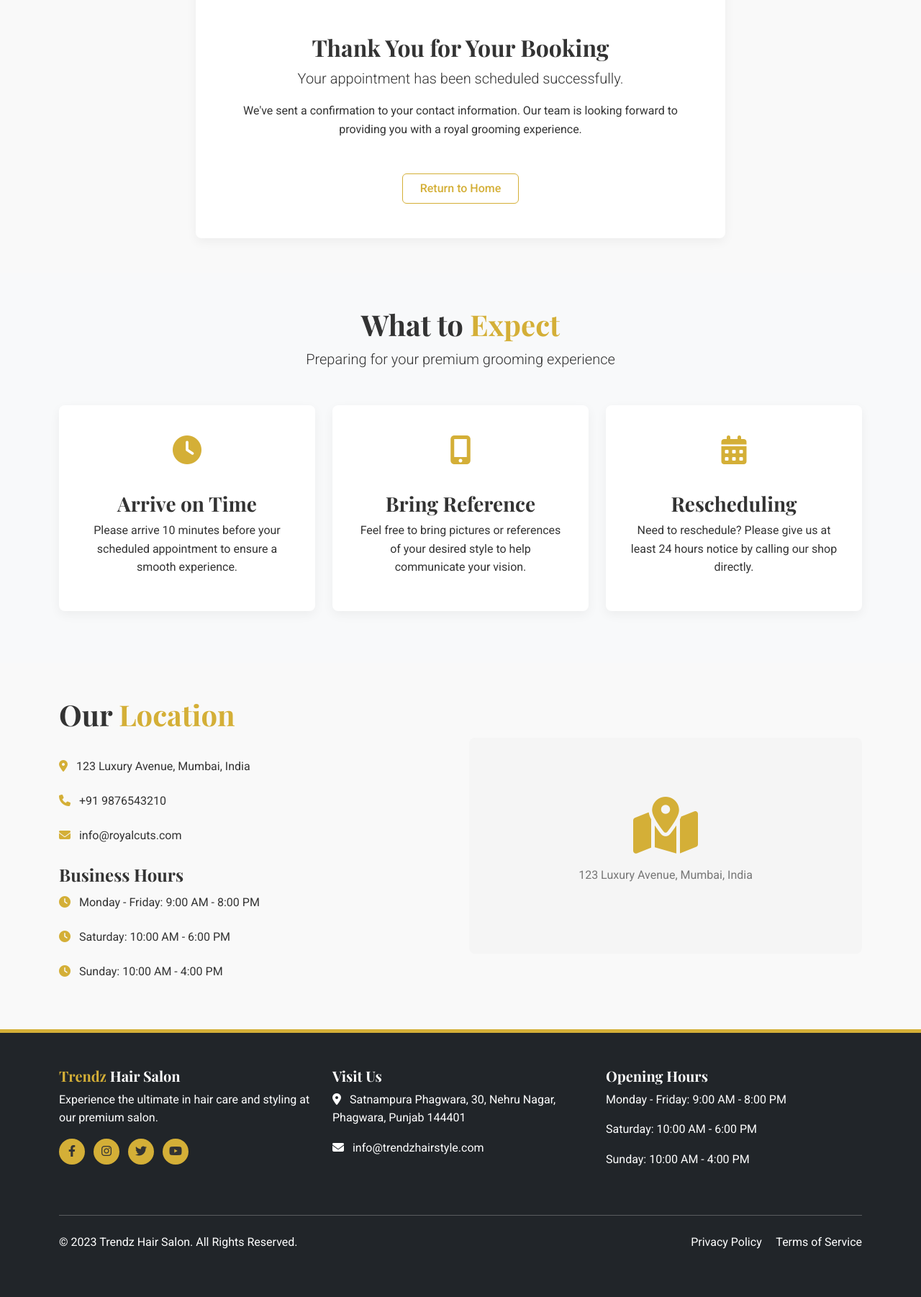
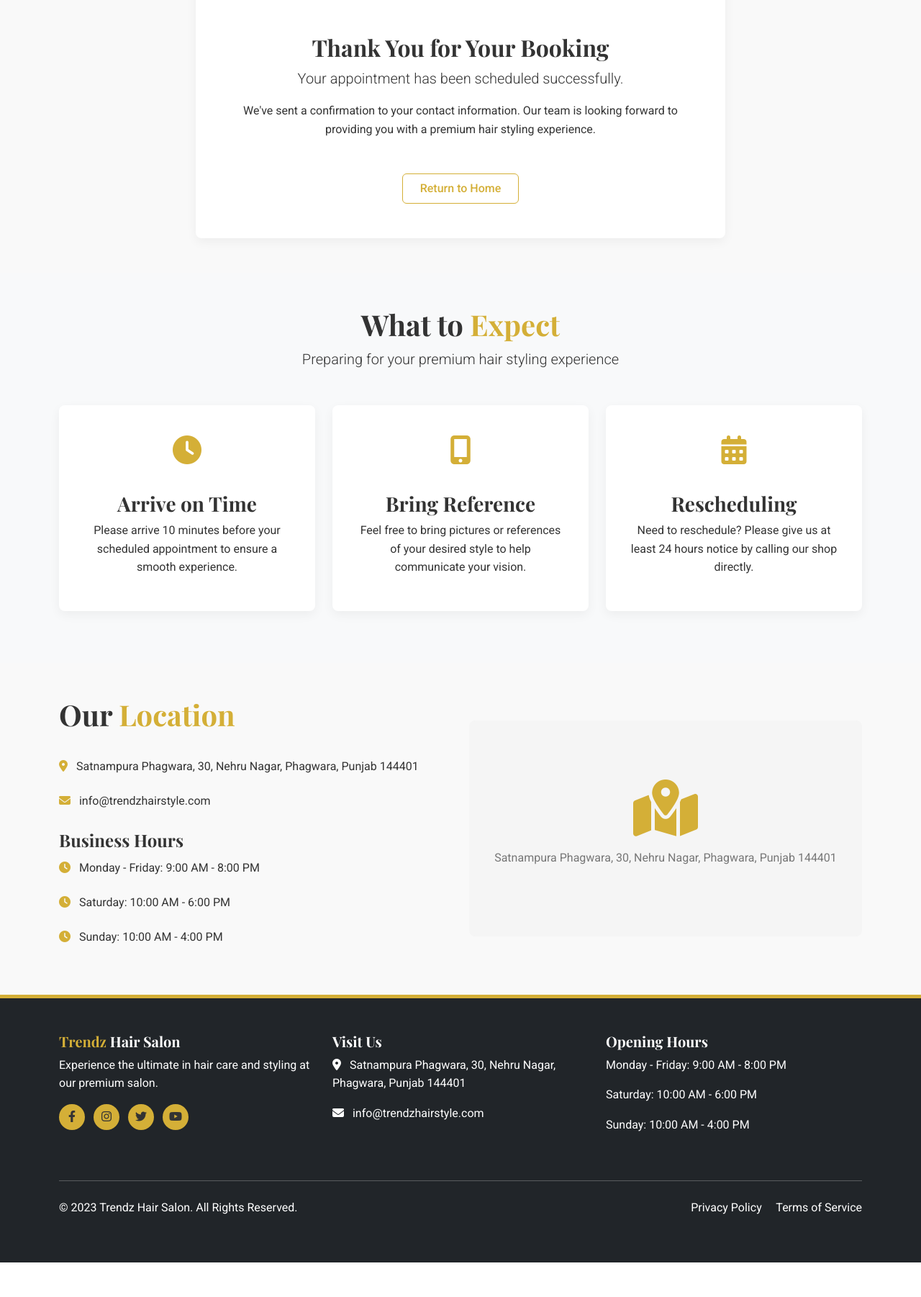
Before and after one commit to anivibes/Salon, a Django app: page /booking/success/ in a window 1280 px wide. Shown: the part 521-2323 px from the top of the page at 72% size. After the commit the page ends 2275 px from the top, so only its background shows below. Run offline with Django 5.2, Linux system fonts and the light colour scheme.

Commit message:
Update business information and styling language
Replit-Commit-Author: Agent
Replit-Commit-Session-Id: 90644e2f-a2cc-4b41-ab68-b73d305823f6
Replit-Commit-Screenshot-Url: https://storage.googleapis.com/screenshot-production-us-central1/aa595309-1dc9-46d1-bba2-ddc6b916a4b0/d63bd0bc-a7b1-4677-a96c-0d2c0eee9014.jpg

```diff
--- a/barbershop/main/templates/main/booking_success.html
+++ b/barbershop/main/templates/main/booking_success.html
@@ -20,7 +20,7 @@
                         </div>
                         <h2>Thank You for Your Booking</h2>
                         <p class="lead">Your appointment has been scheduled successfully.</p>
-                        <p>We've sent a confirmation to your contact information. Our team is looking forward to providing you with a royal grooming experience.</p>
+                        <p>We've sent a confirmation to your contact information. Our team is looking forward to providing you with a premium hair styling experience.</p>
 
                         <div class="success-actions mt-5">
                             {% if user %}
@@ -39,7 +39,7 @@
         <div class="container">
             <div class="section-title text-center mb-5">
                 <h2>What to <span class="gold-text">Expect</span></h2>
-                <p class="lead">Preparing for your premium grooming experience</p>
+                <p class="lead">Preparing for your premium hair styling experience</p>
             </div>
             <div class="row">
                 <div class="col-md-4 mb-4">
@@ -82,9 +82,8 @@
                         <h2>Our <span class="gold-text">Location</span></h2>
                     </div>
                     <div class="location-info">
-                        <p><i class="fas fa-map-marker-alt me-2 gold-text"></i> 123 Luxury Avenue, Mumbai, India</p>
-                        <p><i class="fas fa-phone me-2 gold-text"></i> +91 9876543210</p>
-                        <p><i class="fas fa-envelope me-2 gold-text"></i> info@royalcuts.com</p>
+                        <p><i class="fas fa-map-marker-alt me-2 gold-text"></i> Satnampura Phagwara, 30, Nehru Nagar, Phagwara, Punjab 144401</p>
+                        <p><i class="fas fa-envelope me-2 gold-text"></i> info@trendzhairstyle.com</p>
                         <div class="business-hours mt-4">
                             <h4>Business Hours</h4>
                             <p><i class="fas fa-clock me-2 gold-text"></i> Monday - Friday: 9:00 AM - 8:00 PM</p>
@@ -96,7 +95,7 @@
                 <div class="col-lg-6">
                     <div class="location-map-placeholder">
                         <i class="fas fa-map-marked-alt"></i>
-                        <p>123 Luxury Avenue, Mumbai, India</p>
+                        <p>Satnampura Phagwara, 30, Nehru Nagar, Phagwara, Punjab 144401</p>
                     </div>
                 </div>
             </div>
--- a/barbershop/main/templates/main/profile.html
+++ b/barbershop/main/templates/main/profile.html
@@ -99,7 +99,7 @@
         <div class="container">
             <div class="section-title text-center mb-5">
                 <h2>Membership <span class="gold-text">Benefits</span></h2>
-                <p class="lead">Enjoy these exclusive perks as a Royal Cuts member</p>
+                <p class="lead">Enjoy these exclusive perks as a Trendz Hair Salon member</p>
             </div>
             <div class="row">
                 <div class="col-md-4 mb-4">
```
Also changed, not shown: barbershop/main/templates/main/booking.html (+3 -4 lines).
